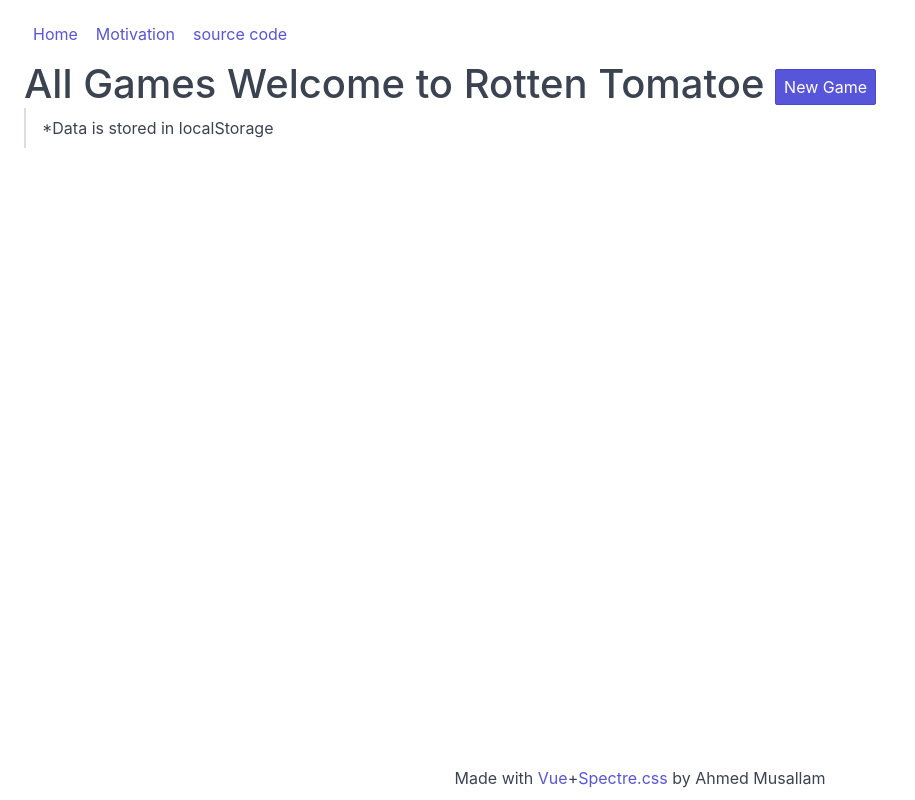
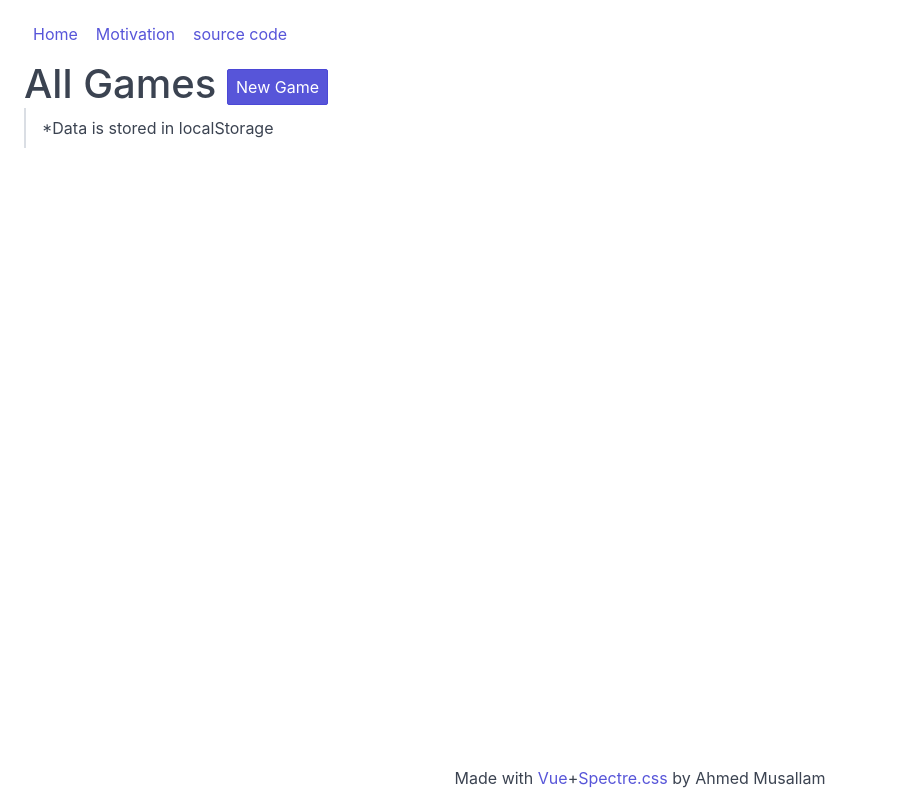
Before and after one commit to ahmed-musallam/rotten-tomato-game-tracker, a Vue app: page / in a window 1280 px wide. Shown: the whole page, without its empty margins (0-915 px from the left). Built offline with nearby package versions, Linux system fonts and the light colour scheme.

Commit message:
remove placeholder from development

```diff
--- a/src/components/Home.vue
+++ b/src/components/Home.vue
@@ -1,7 +1,7 @@
 <template>
   <div>
     <div class="container">
-      <h1 class="no-margin-bottom">All Games {{msg}} <button class="btn btn-primary" @click="createNewGame">New Game</button></h1>
+      <h1 class="no-margin-bottom">All Games <button class="btn btn-primary" @click="createNewGame">New Game</button></h1>
       <blockquote class="no-margin-top">*Data is stored in localStorage</blockquote>
       <div class="columns">
         <div class="column col-4 col-lg-4 col-md-4 col-sm-12 col-xs-12"
@@ -45,7 +45,6 @@
   data () {
     var _gameIds = Vue.getGameIds().slice(0)
     return {
-      msg: 'Welcome to Rotten Tomatoe ',
       gameIds: _gameIds
     }
   }
```
